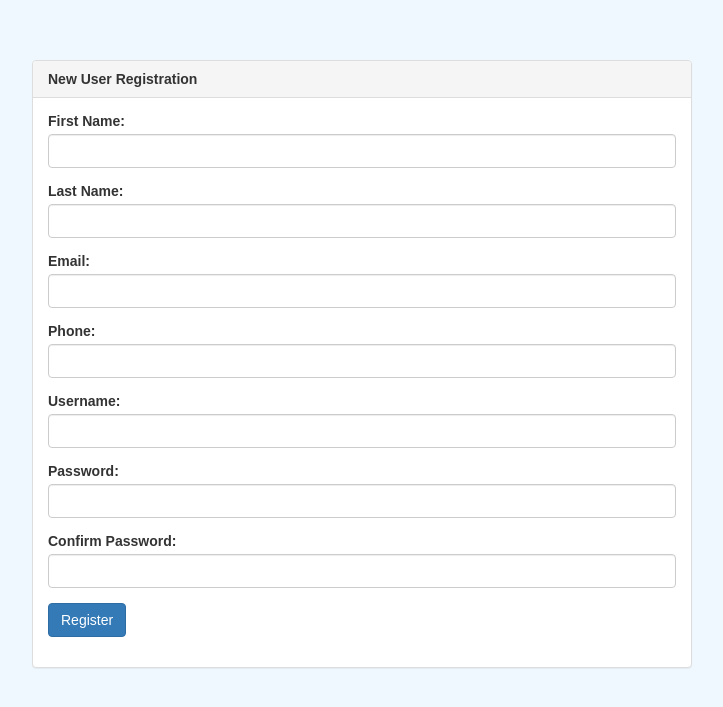
After one commit to badday2604/capstone-project, a PHP site: page /signup.php in a window 1280 px wide. The commit adds this page. Shown: the top 707 px of the page, without its empty margins (308-1031 px from the left). Run offline with PHP 8.4, Linux system fonts and the light colour scheme.

Commit message:
update files

```diff
--- /dev/null
+++ b/signup.php
@@ -0,0 +1,130 @@
+<?php
+
+    if($_SERVER["REQUEST_METHOD"] == "POST"){
+
+        require('mysqli_connect.php');
+
+        if(empty(trim($_POST["username"]))){
+            $uname_err = "Please enter Username!";
+        } else{
+            $uname = $_POST['username'];
+            $un = mysqli_real_escape_string($dbc, trim($uname));
+        }
+
+        if(empty(trim($_POST["password"]))){
+            $pass_err = "Please enter Password!";
+        } else{
+            $pass = $_POST['password'];
+            $p = mysqli_real_escape_string($dbc, trim($pass));
+        }
+
+        $fname = $_POST['fname'];
+        $lname = $_POST['lname'];
+        $email = $_POST['email'];
+        $phone = $_POST['phone'];
+
+
+        if(empty($uname_err) && empty($pass_err)){
+            $sql = "INSERT INTO users (first_name, last_name, username, email, phone, password) VALUES ('$fname','$lname','$un','$email','$phone','$p')";
+
+         if (mysqli_query($dbc, $sql)) {
+              echo "Registered successfully";
+         } else {
+              echo "Error: " . $sql . "<br>" . mysqli_error($conn);
+         }
+
+            mysqli_close($dbc);
+        }
+    }
+?>
+
+<!DOCTYPE HTML>
+<html>
+
+<head>
+    <title>Sign Up</title>
+    <link rel="stylesheet" href="https://maxcdn.bootstrapcdn.com/bootstrap/3.4.1/css/bootstrap.min.css">
+    <script src="https://ajax.googleapis.com/ajax/libs/jquery/3.4.1/jquery.min.js"></script>
+    <script src="https://maxcdn.bootstrapcdn.com/bootstrap/3.4.1/js/bootstrap.min.js"></script>
+    <style type="text/css">
+        body {
+            font: 14px sans-serif;
+            background-color: aliceblue;
+        }
+
+        .wrapper {
+            width: 700px;
+
+            padding: 20px;
+            position: absolute;
+            top: 5%;
+            left: 25%;
+        }
+
+        .error {
+            color: red;
+        }
+
+    </style>
+</head>
+
+<body>
+    <br><br><br>
+    <div class="wrapper">
+
+        <div class="panel panel-default">
+            <div style="text" class="panel-heading"><b>New User Registration</b></div>
+            <div class="panel-body">
+
+                <form method=POST action=signup.php>
+
+                    <div class="form-group">
+                        <label>First Name:</label>
+                        <input type="text" class="form-control" name="fname" required />
+                    </div>
+
+                    <div class="form-group">
+                        <label>Last Name:</label>
+                        <input type="text" class="form-control" name="lname" required />
+                    </div>
+
+                    <div class="form-group">
+                        <label>Email:</label>
+                        <input type="email" class="form-control" name="email" required />
+                    </div>
+
+                    <div class="form-group">
+                        <label>Phone:</label>
+                        <input type="text" class="form-control" name="phone" required />
+                    </div>
+
+                    <div class="form-group">
+                        <label>Username:</label>
+                        <input type="text" class="form-control" name="username" required />
+                    </div>
+
+                    <div class="form-group">
+                        <label>Password:</label>
+                        <input type="password" class="form-control" required name="password" />
+                    </div>
+
+                    <div class="form-group">
+                        <label>Confirm Password:</label>
+                        <input type="password" class="form-control" name="confirmpass" required />
+                    </div>
+
+                    <div class="form-group">
+                        <input type="submit" class="btn btn-primary" value="Register" />
+                    </div>
+
+                    <input type="hidden" name="register" value="Register" />
+
+                </form>
+            </div>
+        </div>
+
+    </div>
+
+</body>
+
+</html>
```
Also changed, not shown: includes/footer.html (added, +11 -0 lines), includes/header.html (added, +29 -0 lines), index.php (+27 -1 lines), login.php (+37 -14 lines).
